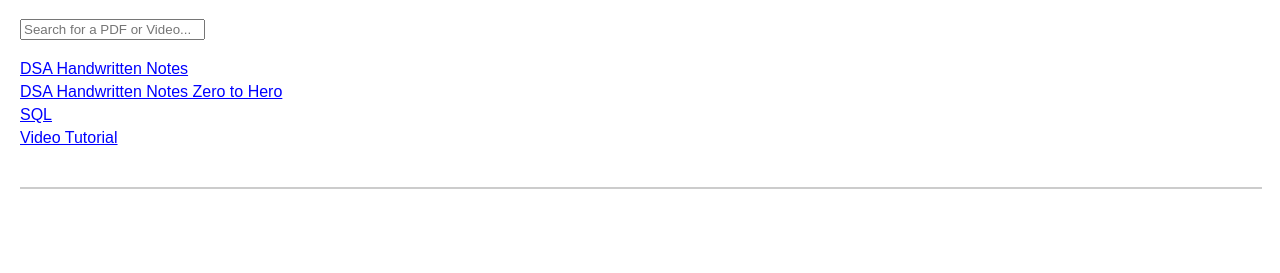
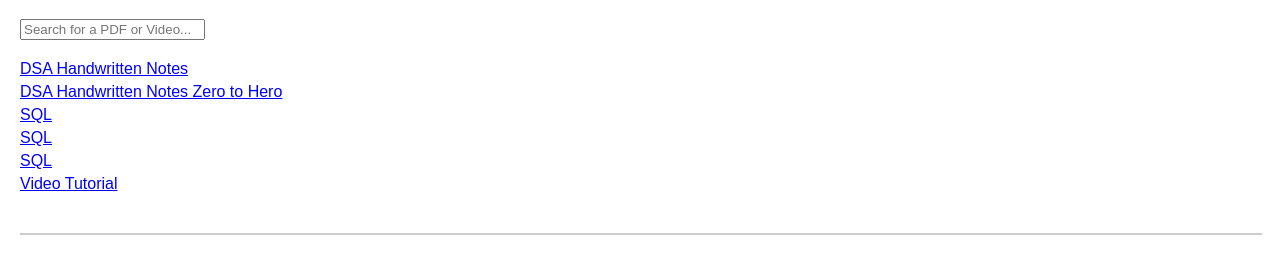
Before and after one commit to nikhil-techefficio/Pdf-collection-reader, a plain HTML site: page index.html in a window 1280 px wide. Shown: the part 61-334 px from the top of the page. Drawn offline with Linux system fonts and the light colour scheme.

Commit message:
Update index.html

```diff
--- a/index.html
+++ b/index.html
@@ -52,6 +52,8 @@
             { name: 'DSA Handwritten Notes', url: 'https://nikhil-techefficio.github.io/Pdf-collection-reader/DSA%20handwritten%20notes%20.pdf', type: 'pdf' },
             { name: 'DSA Handwritten Notes Zero to Hero', url: 'https://nikhil-techefficio.github.io/Pdf-collection-reader/DSA%20Handwritten%20Notes%20Zero%20to%20Hero.pdf', type: 'pdf' },
             { name: 'SQL', url: 'https://nikhil-techefficio.github.io/Pdf-collection-reader/SQL.pdf', type: 'pdf' },
+             { name: 'SQL', url: 'https://nikhil-techefficio.github.io/Pdf-collection-reader/CSSNotes.pdf', type: 'pdf' },
+            { name: 'SQL', url: 'https://nikhil-techefficio.github.io/Pdf-collection-reader/HTML5.pdf', type: 'pdf' },
             { name: 'Video Tutorial', url: 'https://nikhil-techefficio.github.io/Pdf-collection-reader/v5.mp4', type: 'video' },
             // Add more media items as needed
         ];
```
